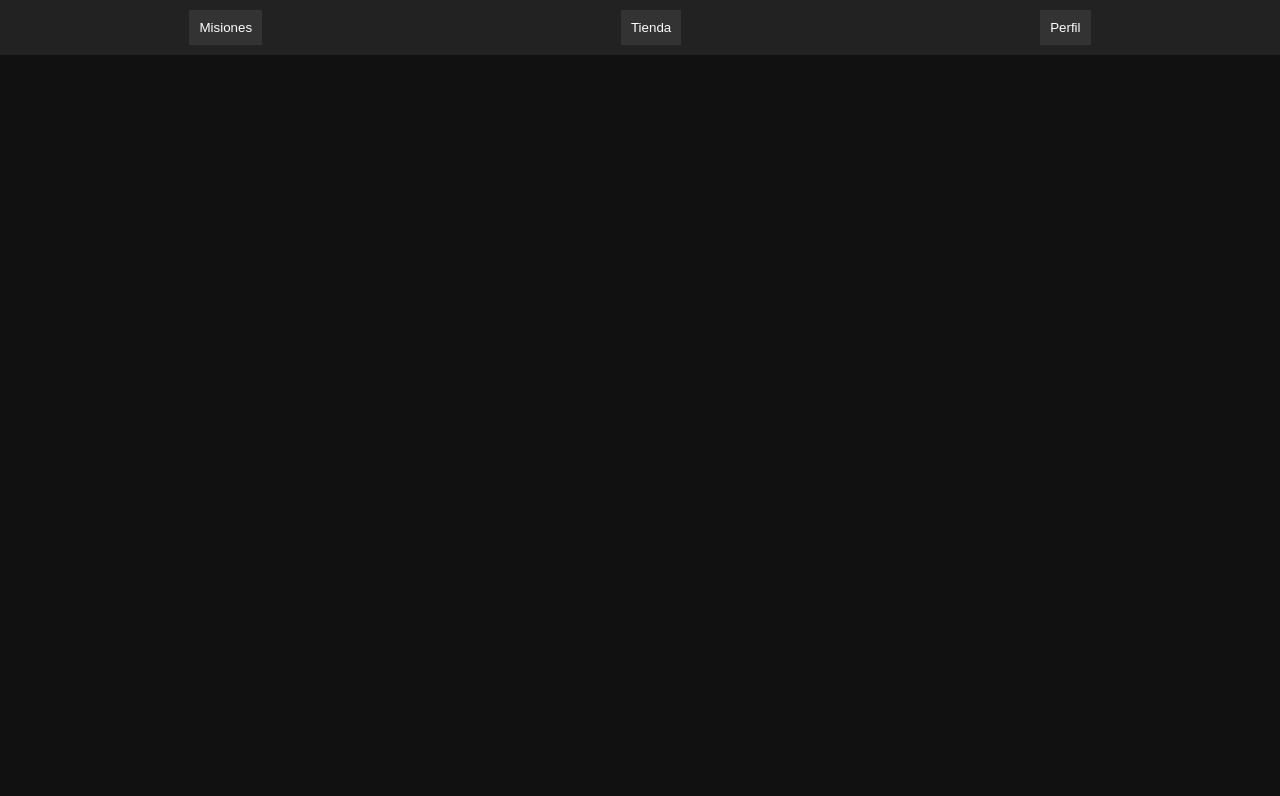
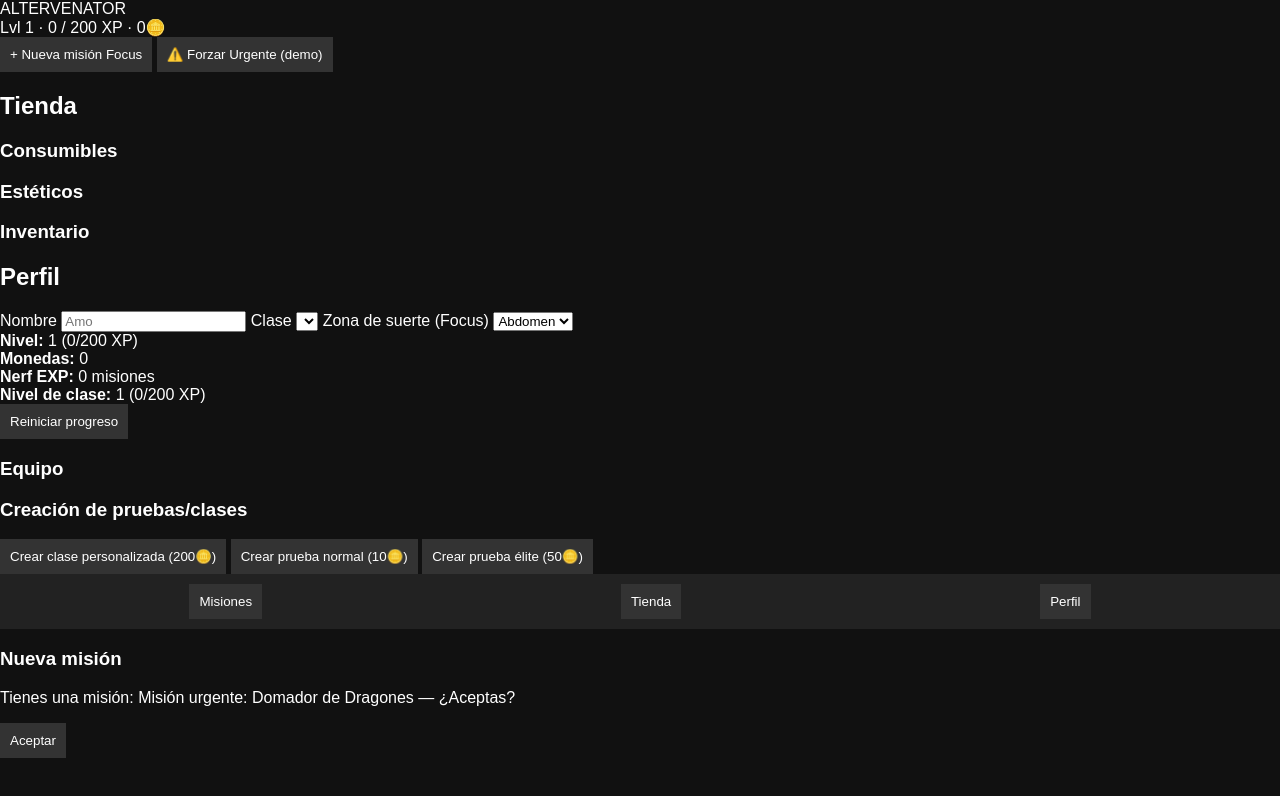
Before and after one commit to ciago-la/Venator, a plain HTML site: page index.html in a window 1280 px wide. Drawn offline with Linux system fonts and the light colour scheme.

Commit message:
Update index.html

```diff
--- a/index.html
+++ b/index.html
@@ -1,20 +1,96 @@
-<!DOCTYPE html>
+<!doctype html>
 <html lang="es">
 <head>
-<meta charset="UTF-8">
-<meta name="viewport" content="width=device-width, initial-scale=1.0">
-<title>Altervenator</title>
-<link rel="stylesheet" href="styles.css">
+  <meta charset="utf-8" />
+  <meta name="viewport" content="width=device-width,initial-scale=1" />
+  <title>Altervenator — Misiones</title>
+  <link rel="manifest" href="manifest.webmanifest">
+  <link rel="icon" href="icon-192.png">
+  <link rel="apple-touch-icon" href="icon-192.png">
+  <meta name="apple-mobile-web-app-capable" content="yes">
+  <meta name="apple-mobile-web-app-status-bar-style" content="black">
+  <link rel="stylesheet" href="styles.css">
 </head>
 <body>
-<div id="app">
-  <nav>
-    <button onclick="showTab('misiones')">Misiones</button>
-    <button onclick="showTab('tienda')">Tienda</button>
-    <button onclick="showTab('perfil')">Perfil</button>
+  <header class="topbar">
+    <div class="brand">ALTERVENATOR</div>
+    <div id="levelInfo">Lvl 1 · 0 / 200 XP · 0🪙</div>
+  </header>
+
+  <main>
+    <section id="view-misiones" class="view active">
+      <div class="toolbar">
+        <button id="newFocusBtn" class="ghost">+ Nueva misión Focus</button>
+        <button id="forceUrgentBtn" class="ghost">⚠️ Forzar Urgente (demo)</button>
+      </div>
+      <ul id="missionsList" class="cards"></ul>
+    </section>
+
+    <section id="view-tienda" class="view">
+      <h2>Tienda</h2>
+      <h3>Consumibles</h3>
+      <ul id="shopConsumibles" class="cards"></ul>
+      <h3>Estéticos</h3>
+      <ul id="shopEsteticos" class="cards"></ul>
+      <h3>Inventario</h3>
+      <ul id="inventoryList" class="cards"></ul>
+    </section>
+
+    <section id="view-perfil" class="view">
+      <h2>Perfil</h2>
+      <div class="profile">
+        <label>Nombre <input id="heroName" placeholder="Amo"></label>
+        <label>Clase
+          <select id="heroClass"></select>
+        </label>
+        <label>Zona de suerte (Focus)
+          <select id="heroGoal">
+            <option value="abdomen">Abdomen</option>
+            <option value="brazos">Brazos</option>
+            <option value="piernas">Piernas</option>
+            <option value="pecho">Pecho</option>
+            <option value="espalda">Espalda</option>
+            <option value="hombros">Hombros</option>
+          </select>
+        </label>
+        <div class="stats">
+          <div><strong>Nivel:</strong> <span id="pLvl">1</span> (<span id="pXP">0</span>/<span id="pXPNeed">200</span> XP)</div>
+          <div><strong>Monedas:</strong> <span id="pCoins">0</span></div>
+          <div><strong>Nerf EXP:</strong> <span id="pNerf">0</span> misiones</div>
+        </div>
+        <div class="stats">
+          <div><strong>Nivel de clase:</strong> <span id="cLvl">1</span> (<span id="cXP">0</span>/<span id="cXPNeed">200</span> XP)</div>
+        </div>
+        <button id="resetBtn" class="danger">Reiniciar progreso</button>
+      </div>
+      <h3>Equipo</h3>
+      <ul id="equipList" class="chips"></ul>
+
+      <h3>Creación de pruebas/clases</h3>
+      <div class="btnrow">
+        <button id="createClassBtn">Crear clase personalizada (200🪙)</button>
+        <button id="createTestBtn">Crear prueba normal (10🪙)</button>
+        <button id="createEliteBtn">Crear prueba élite (50🪙)</button>
+      </div>
+    </section>
+  </main>
+
+  <nav class="tabbar">
+    <button data-view="misiones" class="active">Misiones</button>
+    <button data-view="tienda">Tienda</button>
+    <button data-view="perfil">Perfil</button>
   </nav>
-  <section id="tab-content"></section>
-</div>
-<script src="app.js"></script>
+
+  <!-- Overlay / notificaciones -->
+  <div id="overlay" class="overlay hidden">
+    <div id="overlayCard" class="overlay-card">
+      <h3 id="ovTitle">Notificación</h3>
+      <p id="ovBody"></p>
+      <div class="btnrow" id="ovButtons"></div>
+    </div>
+  </div>
+
+  <script src="app.js"></script>
+  <script> if ('serviceWorker' in navigator) navigator.serviceWorker.register('./sw.js'); </script>
 </body>
 </html>
```
